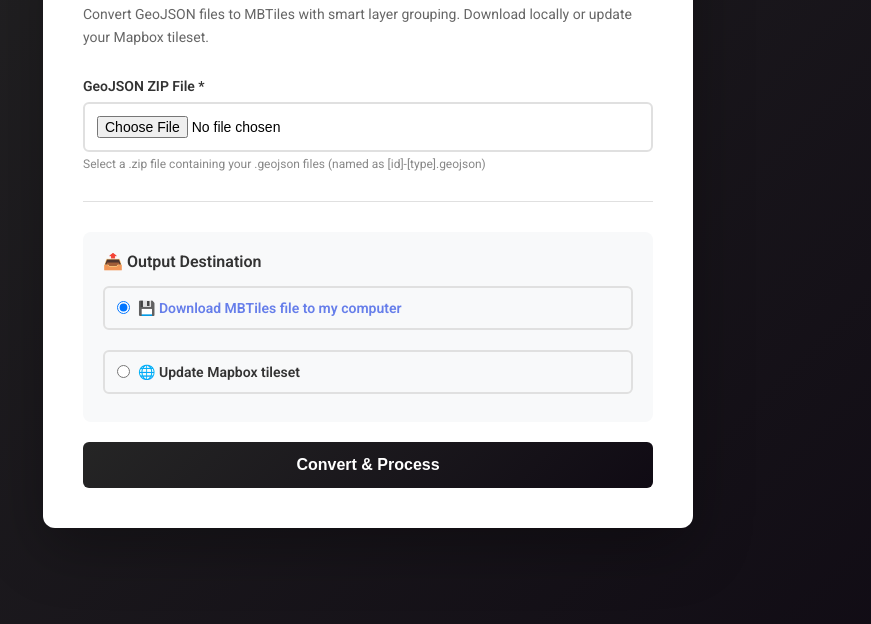
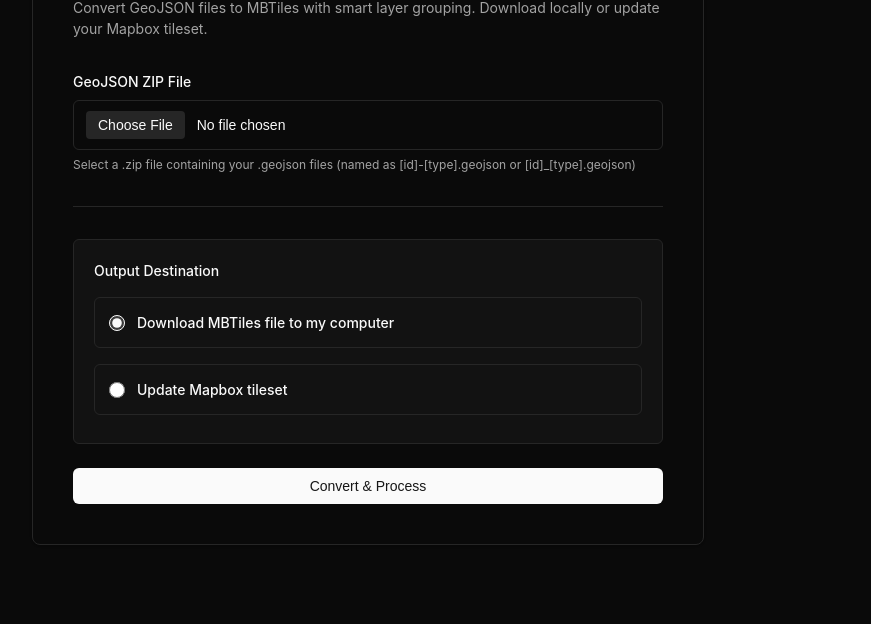
Before and after one commit to SpoodsWasTaken/geojson-to-mbtile, a plain HTML site: page templates/index.html in a window 1280 px wide. Shown: the part 176-800 px from the top of the page, without its empty margins (272-1143 px from the left). Drawn offline with Linux system fonts and the light colour scheme.

Commit message:
Add files via upload

```diff
--- a/templates/index.html
+++ b/templates/index.html
@@ -5,164 +5,244 @@
     <meta name="viewport" content="width=device-width, initial-scale=1.0">
     <title>GeoJSON to MBTiles Converter</title>
     <style>
-        @import url('https://fonts.googleapis.com/css2?family=Roboto:ital,wght@0,100..900;1,100..900&display=swap');
+        :root {
+            --background: 0 0% 3.9%;
+            --foreground: 0 0% 98%;
+            --card: 0 0% 3.9%;
+            --card-foreground: 0 0% 98%;
+            --popover: 0 0% 3.9%;
+            --popover-foreground: 0 0% 98%;
+            --primary: 0 0% 98%;
+            --primary-foreground: 0 0% 9%;
+            --secondary: 0 0% 14.9%;
+            --secondary-foreground: 0 0% 98%;
+            --muted: 0 0% 14.9%;
+            --muted-foreground: 0 0% 63.9%;
+            --accent: 0 0% 14.9%;
+            --accent-foreground: 0 0% 98%;
+            --destructive: 0 62.8% 30.6%;
+            --destructive-foreground: 0 0% 98%;
+            --border: 0 0% 14.9%;
+            --input: 0 0% 14.9%;
+            --ring: 0 0% 83.1%;
+        }
+
         * {
             box-sizing: border-box;
             margin: 0;
             padding: 0;
         }
+
         body {
-            font-family: "Roboto", sans-serif;
-            background: linear-gradient(135deg, #252525 0%, #100b14 100%);
+            font-family: -apple-system, BlinkMacSystemFont, 'Segoe UI', 'Roboto', 'Oxygen', 'Ubuntu', 'Cantarell', 'Fira Sans', 'Droid Sans', 'Helvetica Neue', sans-serif;
+            background-color: hsl(var(--background));
+            color: hsl(var(--foreground));
             min-height: 100vh;
             display: flex;
             align-items: center;
             justify-content: center;
-            padding: 20px;
+            padding: 2rem;
+            line-height: 1.5;
+            -webkit-font-smoothing: antialiased;
         }
+
         .container {
-            background: white;
-            border-radius: 12px;
-            padding: 40px;
-            box-shadow: 0 20px 60px rgba(0,0,0,0.3);
-            max-width: 650px;
+            background-color: hsl(var(--card));
+            border: 1px solid hsl(var(--border));
+            border-radius: 0.5rem;
+            padding: 2.5rem;
+            max-width: 42rem;
             width: 100%;
+            box-shadow: 0 1px 3px 0 rgb(0 0 0 / 0.1), 0 1px 2px -1px rgb(0 0 0 / 0.1);
         }
+
         h1 {
-            color: #333;
-            margin-bottom: 10px;
-            font-size: 28px;
+            font-size: 1.875rem;
+            font-weight: 600;
+            letter-spacing: -0.025em;
+            margin-bottom: 0.5rem;
+            color: hsl(var(--foreground));
         }
+
         .subtitle {
-            color: #666;
-            margin-bottom: 30px;
-            font-size: 14px;
-            line-height: 1.6;
+            color: hsl(var(--muted-foreground));
+            margin-bottom: 2rem;
+            font-size: 0.875rem;
         }
+
         .form-group {
-            margin-bottom: 20px;
+            margin-bottom: 1.5rem;
         }
+
         label {
             display: block;
-            font-weight: 600;
-            color: #333;
-            margin-bottom: 8px;
-            font-size: 14px;
+            font-weight: 500;
+            margin-bottom: 0.5rem;
+            font-size: 0.875rem;
+            color: hsl(var(--foreground));
         }
+
         input[type="text"],
         input[type="password"],
         input[type="file"],
         select {
             width: 100%;
-            padding: 12px;
-            border: 2px solid #e0e0e0;
-            border-radius: 6px;
-            font-size: 14px;
-            transition: border-color 0.3s;
+            padding: 0.625rem 0.75rem;
+            background-color: hsl(var(--background));
+            border: 1px solid hsl(var(--input));
+            border-radius: 0.375rem;
+            font-size: 0.875rem;
+            color: hsl(var(--foreground));
+            transition: all 0.2s;
         }
+
         input[type="text"]:focus,
         input[type="password"]:focus,
         input[type="file"]:focus,
         select:focus {
             outline: none;
-            border-color: #667eea;
+            border-color: hsl(var(--ring));
+            box-shadow: 0 0 0 3px hsl(var(--ring) / 0.1);
         }
-        input[type="radio"] {
-            margin-right: 8px;
+
+        input[type="file"]::file-selector-button {
+            background-color: hsl(var(--secondary));
+            color: hsl(var(--secondary-foreground));
+            border: none;
+            padding: 0.375rem 0.75rem;
+            border-radius: 0.25rem;
+            font-size: 0.875rem;
+            font-weight: 500;
+            cursor: pointer;
+            margin-right: 0.75rem;
+            transition: background-color 0.2s;
         }
+
+        input[type="file"]::file-selector-button:hover {
+            background-color: hsl(var(--secondary) / 0.8);
+        }
+
+        select {
+            cursor: pointer;
+        }
+
         .radio-group {
             display: flex;
             flex-direction: column;
-            gap: 12px;
-            margin-top: 10px;
+            gap: 0.5rem;
         }
+
         .radio-option {
             display: flex;
             align-items: center;
-            padding: 12px;
-            border: 2px solid #e0e0e0;
-            border-radius: 6px;
+            padding: 0.875rem;
+            border: 1px solid hsl(var(--border));
+            border-radius: 0.375rem;
             cursor: pointer;
-            transition: all 0.3s;
+            transition: all 0.2s;
         }
+
         .radio-option:hover {
-            border-color: #667eea;
-            background: #f8f9ff;
+            background-color: hsl(var(--accent));
+            border-color: hsl(var(--ring));
         }
-        .radio-option input[type="radio"]:checked + .radio-label {
-            color: #667eea;
-            font-weight: 600;
+
+        .radio-option input[type="radio"] {
+            width: 1rem;
+            height: 1rem;
+            margin-right: 0.75rem;
+            cursor: pointer;
+            accent-color: hsl(var(--primary));
         }
+
         .radio-label {
             flex: 1;
             cursor: pointer;
+            font-size: 0.875rem;
         }
+
         input[type="submit"] {
             width: 100%;
-            padding: 14px;
-            background: linear-gradient(135deg, #252525 0%, #100b14 100%);
-            color: white;
+            padding: 0.625rem 1rem;
+            background-color: hsl(var(--primary));
+            color: hsl(var(--primary-foreground));
             border: none;
-            border-radius: 6px;
-            font-size: 16px;
-            font-weight: 600;
+            border-radius: 0.375rem;
+            font-size: 0.875rem;
+            font-weight: 500;
             cursor: pointer;
-            transition: transform 0.2s, box-shadow 0.2s;
+            transition: all 0.2s;
         }
+
         input[type="submit"]:hover {
-            transform: translateY(-2px);
-            box-shadow: 0 10px 20px rgba(102, 126, 234, 0.4);
+            background-color: hsl(var(--primary) / 0.9);
         }
+
         input[type="submit"]:active {
-            transform: translateY(0);
+            transform: scale(0.98);
         }
+
         .help-text {
-            font-size: 12px;
-            color: #888;
-            margin-top: 5px;
+            font-size: 0.75rem;
+            color: hsl(var(--muted-foreground));
+            margin-top: 0.375rem;
         }
+
         .divider {
             height: 1px;
-            background: #e0e0e0;
-            margin: 30px 0;
+            background-color: hsl(var(--border));
+            margin: 2rem 0;
         }
-        .option-section {
-            background: #f8f9fa;
-            padding: 20px;
-            border-radius: 8px;
-            margin-bottom: 20px;
+
+        .section {
+            background-color: hsl(var(--muted) / 0.3);
+            padding: 1.25rem;
+            border-radius: 0.375rem;
+            margin-bottom: 1.5rem;
+            border: 1px solid hsl(var(--border));
         }
-        .option-header {
-            font-weight: 600;
-            color: #333;
-            margin-bottom: 15px;
-            font-size: 16px;
+
+        .section-header {
+            font-weight: 500;
+            margin-bottom: 1rem;
+            font-size: 0.875rem;
+            color: hsl(var(--foreground));
         }
+
         .conditional-fields {
-            margin-top: 15px;
-            padding-top: 15px;
-            border-top: 1px solid #e0e0e0;
+            margin-top: 1rem;
+            padding-top: 1rem;
+            border-top: 1px solid hsl(var(--border));
         }
+
         #loading {
             display: none;
             text-align: center;
-            padding: 20px;
+            padding: 2rem;
         }
+
         .spinner {
-            border: 4px solid #f3f3f3;
-            border-top: 4px solid #667eea;
+            border: 3px solid hsl(var(--border));
+            border-top: 3px solid hsl(var(--primary));
             border-radius: 50%;
-            width: 40px;
-            height: 40px;
+            width: 2.5rem;
+            height: 2.5rem;
             animation: spin 1s linear infinite;
-            margin: 0 auto 15px;
+            margin: 0 auto 1rem;
         }
+
         @keyframes spin {
             0% { transform: rotate(0deg); }
             100% { transform: rotate(360deg); }
         }
+
         .hidden {
             display: none;
+        }
+
+        #loading_message {
+            color: hsl(var(--muted-foreground));
+            font-size: 0.875rem;
         }
     </style>
 </head>
@@ -173,32 +253,32 @@
 
         <form id="uploadForm" action="/upload" method="post" enctype="multipart/form-data">
             <div class="form-group">
-                <label for="file">GeoJSON ZIP File *</label>
+                <label for="file">GeoJSON ZIP File</label>
                 <input type="file" name="file" id="file" accept=".zip" required>
-                <div class="help-text">Select a .zip file containing your .geojson files (named as [id]-[type].geojson)</div>
+                <div class="help-text">Select a .zip file containing your .geojson files (named as [id]-[type].geojson or [id]_[type].geojson)</div>
             </div>
 
             <div class="divider"></div>
 
-            <div class="option-section">
-                <div class="option-header">📤 Output Destination</div>
+            <div class="section">
+                <div class="section-header">Output Destination</div>
 
                 <div class="radio-group">
                     <label class="radio-option">
                         <input type="radio" name="output_mode" value="download" id="mode_download" checked>
-                        <span class="radio-label">💾 Download MBTiles file to my computer</span>
+                        <span class="radio-label">Download MBTiles file to my computer</span>
                     </label>
 
                     <label class="radio-option">
                         <input type="radio" name="output_mode" value="mapbox" id="mode_mapbox">
-                        <span class="radio-label">🌐 Update Mapbox tileset</span>
+                        <span class="radio-label">Update Mapbox tileset</span>
                     </label>
                 </div>
 
                 <div id="mapbox_fields" class="conditional-fields hidden">
                     <div class="form-group">
-                        <label for="tileset_id">Mapbox Tileset ID *</label>
-                        <input type="text" name="tileset_id" id="tileset_id" value="ericbutton.staging-9r4spd">
+                        <label for="tileset_id">Mapbox Tileset ID</label>
+                        <input type="text" name="tileset_id" id="tileset_id" value="ericbutton.staging-9r4spd" placeholder="username.tileset-name">
                         <div class="help-text">Format: username.tileset-name (saved for next time)</div>
                     </div>
 
@@ -212,7 +292,7 @@
                     </div>
 
                     <div class="form-group">
-                        <label for="mapbox_token">Mapbox Access Token *</label>
+                        <label for="mapbox_token">Mapbox Access Token</label>
                         <input type="password" name="mapbox_token" id="mapbox_token" placeholder="sk.xxxx...">
                         <div class="help-text">Secret token with uploads:write and tilesets:write scopes</div>
                     </div>
```
Also changed, not shown: 2 other files.
